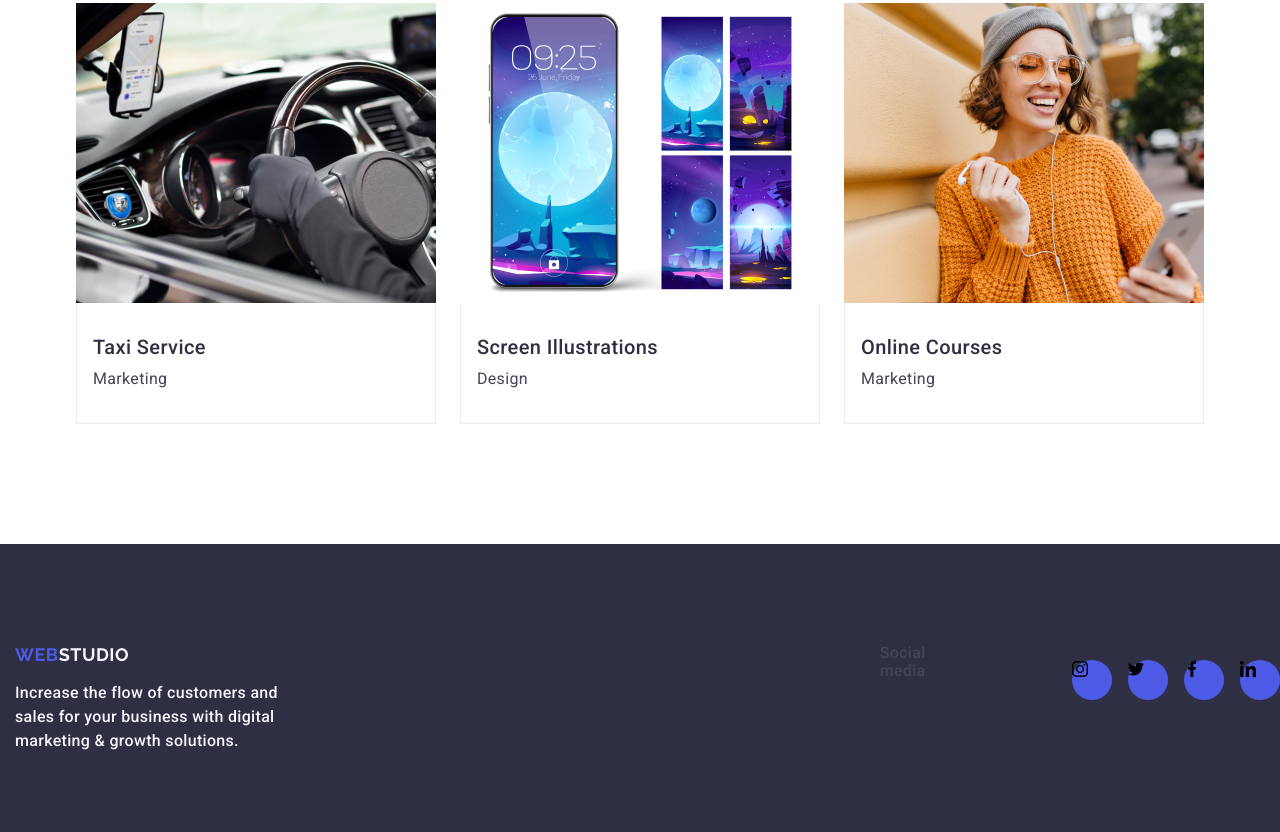
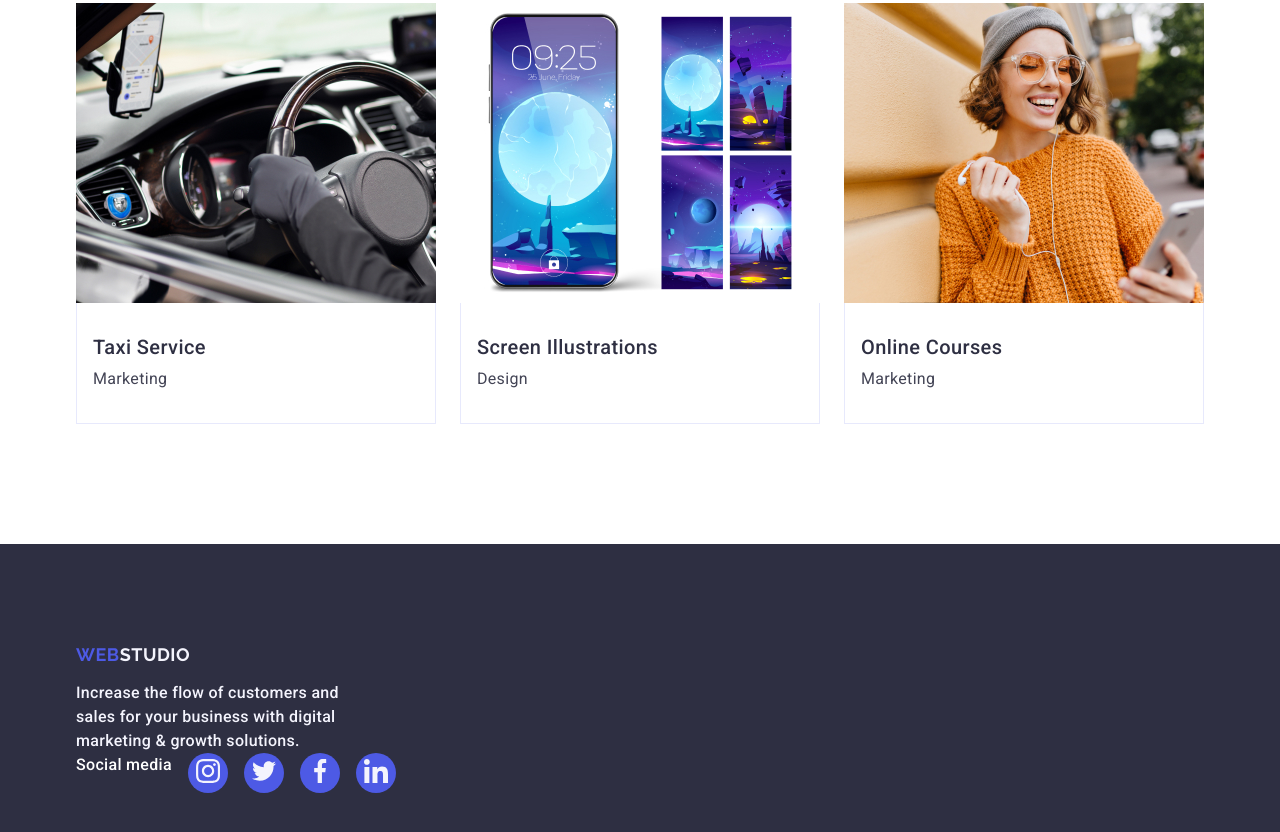
Before and after one commit to ValentynaPolkovnikova/goit-markup-hw-04, a plain HTML site: page index.html in a window 1280 px wide. Shown: the part 2639-3471 px from the top of the page. Drawn offline with nearby package versions, Linux system fonts and the light colour scheme.

Commit message:
fixes 04

```diff
--- a/css/styles.css
+++ b/css/styles.css
@@ -416,12 +416,18 @@ background-color: #ffffff;
 
 /* ============= FOOTER ============= */
 
-.bottom-footer {
+.footer-left {
+margin-right: 120px;
+}
+.footer {
 background:#2e2f42;
 flex-shrink: 0;
 height: 312px;
 padding: 100px 0;
 display: flex;
+display: flex;
+align-items: baseline; /*встановлює вирівнювання елементів у поперечному напрямку вздовж головної осі контейнера
+                         відносно базової лінії тексту першого рядка кожного елемента*/
 }
 
 .logotype-footer {
@@ -455,14 +461,16 @@ max-width: 264px;
 .social {
 display: flex;
 gap: 16px;
+}
+.footer-social {
 color: #ffffff;
-/* Body Medium */
 font-family: Roboto;
 font-size: 16px;
 font-style: normal;
 font-weight: 500;
 line-height: 1.5; /* 150% */
-letter-spacing: 0.32px;
+letter-spacing: 0.02em; /*для визначення відстані між літерами*/
+margin-bottom: 16px;
 }
 .footer-social-list {
 display: flex;
@@ -470,16 +478,26 @@ letter-spacing: 0.32px;
 color: #2E2F42;
 justify-content: space-between;
 list-style-type: none;
-  margin-top: 16px;
-  margin-left: 120px;
+width: 40px;
+height: 40px;
 }
 .footer-social-list-item {
+display: flex;
 border-radius: 50%;
 background-color: #4D5AE5;
-    width: 40px;
-    height: 40px;
+width: 100%;
+height: 100%;
 flex-shrink: 0;
+align-items: center;
+justify-content: center;
+transition: background-color 250ms cubic-bezier(0.4, 0, 0.2, 1); /*для плавної зміни кольору фону елемента*/
+}
+
+.footer-social-list-item:hover,
+.footer-social-list-item:focus {
+background-color: #31d0aa;
 }
 .social-icon-item {
+
     color: #F4F4FD;
 }
--- a/index.html
+++ b/index.html
@@ -224,35 +224,37 @@
    </section>
   </main>
 <!-- =======FOOTER====== -->
-  <footer class="bottom-footer">
+  <footer class="footer">
    <div class="container">
+    <div class="footer-left">
     <a class="logotype-footer" href="./index.html">Web<span class="logotype-white">Studio</span></a>
     <p class="footer-text">Increase the flow of customers and sales for your business with digital marketing & growth solutions.</p>
    </div>
-  <p class="footer-social">Social media</p>
-  <div class="social">
-    <ul class="footer-social-list">
+   <div class="social">
+    <p class="footer-social">Social media</p>
+     <ul class="footer-social-list">
       <li class="footer-social-list-item">
         <a class="social-icon">
-            <svg class="social-icon-item" width="16" height="16" aria-label="icon-instagram">
+            <svg class="social-icon-item" width="24" height="24" fill="#f4f4fd" aria-label="icon-instagram">
              <use href="./images/icons.svg#icon-instagram"></use></svg></a>
       </li>
       <li class="footer-social-list-item">
         <a class="social-icon">
-            <svg class="social-icon-item" width="16" height="16" aria-label="icon-twitter">
+            <svg class="social-icon-item" width="24" height="24" fill="#f4f4fd" aria-label="icon-twitter">
              <use href="./images/icons.svg#icon-twitter"></use></svg></a>
       </li>
       <li class="footer-social-list-item">
         <a class="social-icon">
-            <svg class="social-icon-item" width="16" height="16" aria-label="icon-facebook">
+            <svg class="social-icon-item" width="24" height="24" fill="#f4f4fd" aria-label="icon-facebook">
              <use href="./images/icons.svg#icon-facebook"></use></svg></a>
       </li>
       <li class="footer-social-list-item">
         <a class="social-icon">
-            <svg class="social-icon-item" width="16" height="16" aria-label="icon-linkedin">
+            <svg class="social-icon-item" width="24" height="24" fill="#f4f4fd" aria-label="icon-linkedin">
              <use href="./images/icons.svg#icon-linkedin"></use></svg></a>
       </li></ul>
    </div>
+  </div>
   </footer>
  </body>
 </html>
```
Lines whose indentation alone changed are shown as unchanged.
